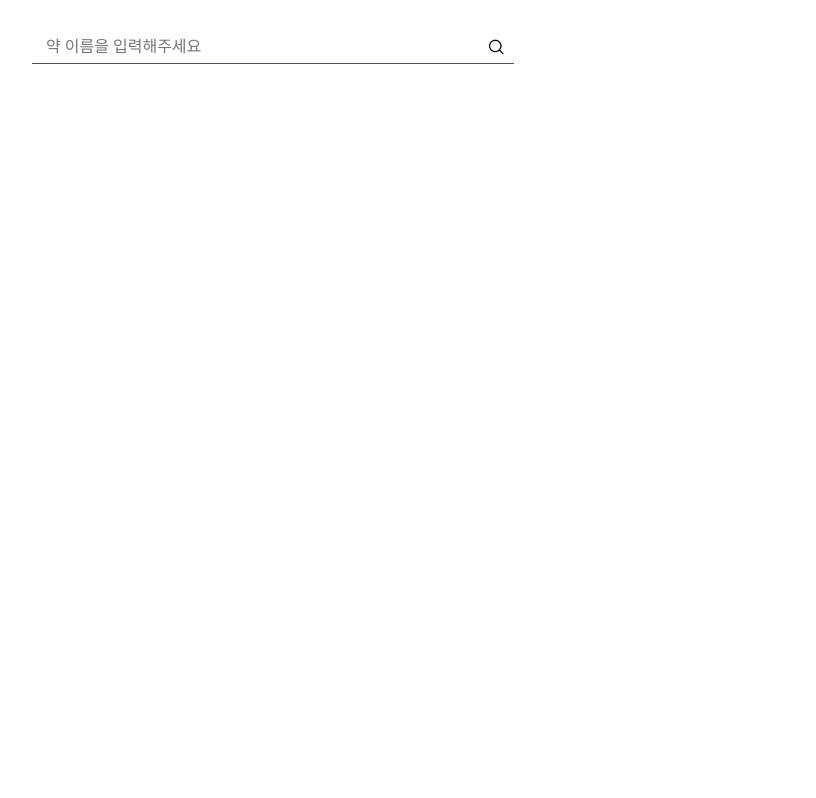
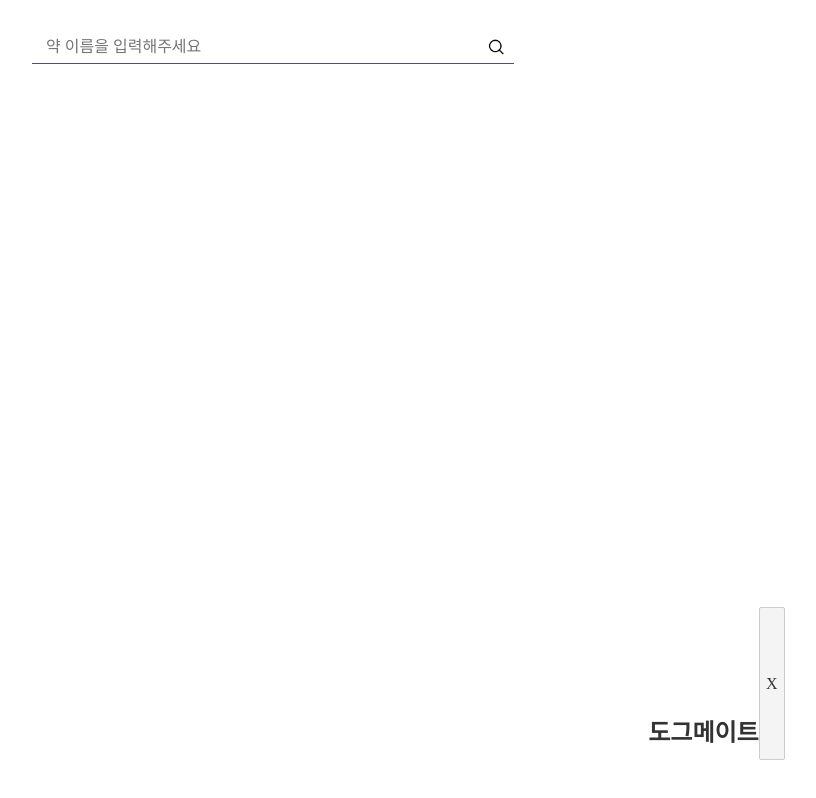
Before and after one commit to oouuyab/side_medimedi_client, a Svelte app: page / in a window 1280 px wide. Both pictures are taken after a click on the button "시작하기". Shown: the whole page, without its empty margins (47-863 px from the left). Built offline with nearby package versions, Linux system fonts and the light colour scheme; a web font is replaced by a local one.

Commit message:
1. 검색한 약을 list에 추가할 수 있도록 store 생성, 2. store에 추가, 삭제 로직 추가

```diff
--- a/src/pages/my/My.svelte
+++ b/src/pages/my/My.svelte
@@ -2,13 +2,11 @@
   import * as API from '../../api/Api';
   import SearchBar from './sub/SeachBar.svelte'
   import List from './sub/List.svelte'
-
-  $: list = new Map();
 </script>
 
 <article>
-  <SearchBar list={list} />
-  <List list={list} />
+  <SearchBar />
+  <List />
 </article>
 
 <style lang='scss'>
--- a/src/pages/my/sub/List.svelte
+++ b/src/pages/my/sub/List.svelte
@@ -1,17 +1,52 @@
 <script>
-  export let list;
+  import { list } from '../../../store';
 
-  const onClickRemoveList = (data) => {
-    if (list.has(data.drugCodeA)) {
-      list.delete(data.drugCodeA);
+  const onClickRemoveList = (drugCodeA) => {
+    if ($list.has(drugCodeA)) {
+      list.update(list => {
+        list.delete(drugCodeA);
+        return list
+      })
     }
   }
 </script>
 
-<section>
-  {#each [... list] as drug}
-    <p>{drug}</p>
+<section class='style'>
+  {#each [... $list] as drug}
+  <div class='drug-el'>
+    <div class='drug-info'>
+      <h1>{drug[1].drugNameA}</h1>
+      <h2>{drug[1].drugCompanyA}</h2>
+    </div>
+    <button on:click={() => onClickRemoveList(drug[0])}>X</button>
+  </div>
   {/each}
 </section>
 
-<style></style>
+<style lang='scss'>
+  .style {
+    display: flex;
+    flex-direction: column;
+    justify-content: center;
+    align-items: center;
+    width: 80vw;
+    .drug-el {
+      display:flex;
+      flex-direction: row;
+      width: 80vw;
+      .drug-info {
+        width: 80vw;
+        display:flex;
+        flex-direction: column;
+        h1 {
+          font-size: 32px;
+          margin-bottom: 8px;
+        }
+        h2 {
+          font-size: 24px;
+          text-align: right;
+        }
+      }
+    }
+  }
+</style>
--- a/src/pages/my/sub/SeachBar.svelte
+++ b/src/pages/my/sub/SeachBar.svelte
@@ -1,8 +1,6 @@
 <script>
   import * as API from '../../../api/Api';
-
-  // * props
-  export let list;
+  import { list } from '../../../store';
 
   let keyword = '';
   let promise = Promise.resolve([]);
@@ -45,8 +43,11 @@
   }
 
   const onClickAddList = (data) => {
-    if (!list.has(data.drugCodeA)) {
-      list.set(data.drugCodeA, data);
+    if (!$list.has(data.drugCodeA)) {
+      list.update(list => {
+        list.set(data.drugCodeA, data);
+        return list;
+      })
     }
 
     closeResultList();
--- /dev/null
+++ b/src/store.js
@@ -0,0 +1,3 @@
+import { writable } from 'svelte/store';
+
+export const list = writable(new Map([[123, { drugNameA: '테스트약', drugCompanyA: '도그메이트' }]]));
```
